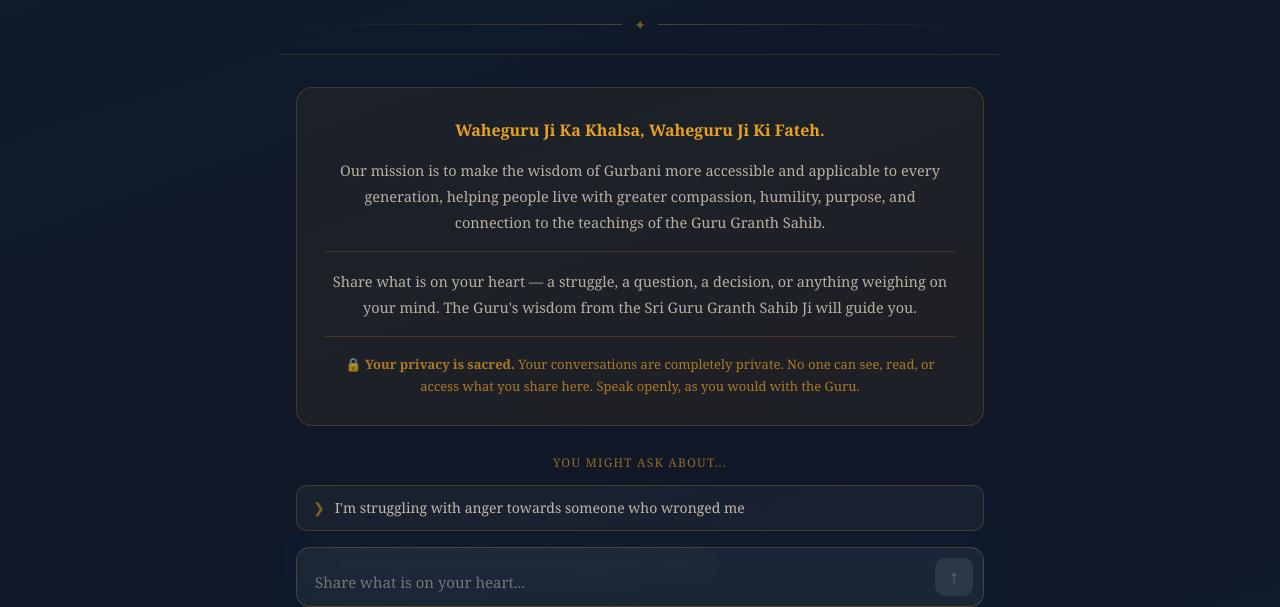
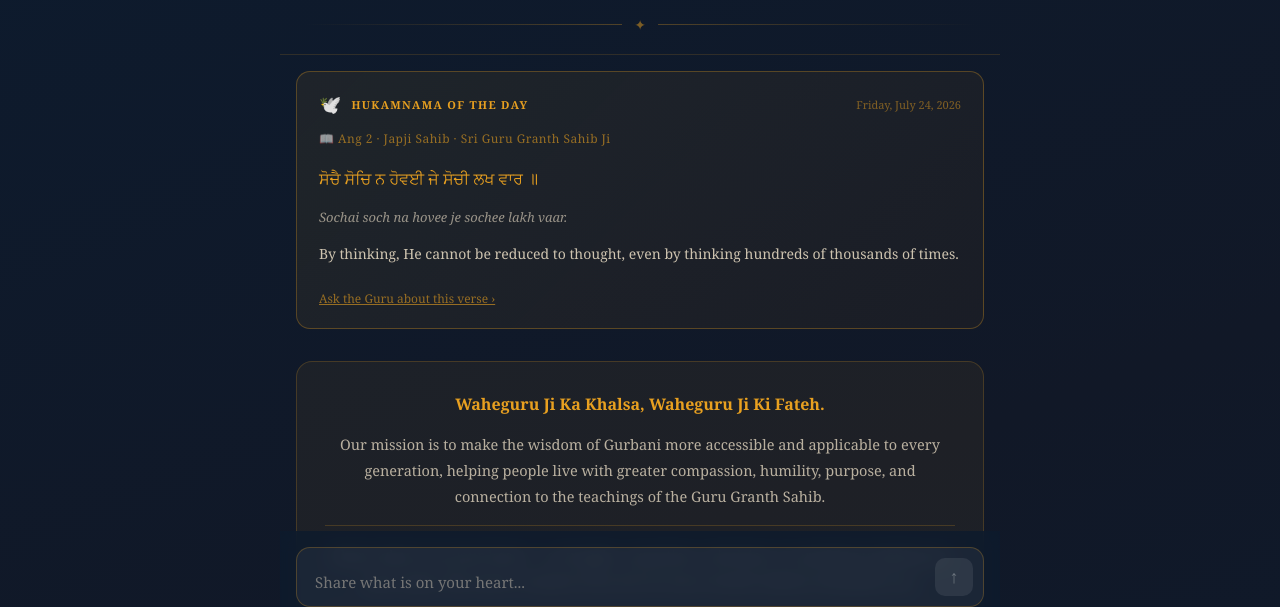
Before and after one commit to harpsd/gurbani-chatbot, a plain HTML site: page index.html in a window 1280 px wide. Shown: the part 152-759 px from the top of the page. Drawn offline with Linux system fonts and the light colour scheme; no server answers.

Commit message:
Update index.html

```diff
--- a/index.html
+++ b/index.html
@@ -206,6 +206,76 @@
     color: rgba(237,224,200,0.25);
     margin: 10px 0 0; letter-spacing: 0.03em;
   }
+  .hukamnama-box {
+    width: 100%; max-width: 720px;
+    margin: 0 auto;
+    padding: 0 16px;
+  }
+  .hukamnama-inner {
+    background: linear-gradient(135deg, rgba(232,160,32,0.08), rgba(196,125,16,0.05));
+    border: 1px solid rgba(232,160,32,0.3);
+    border-radius: 14px;
+    padding: 20px 22px;
+    margin: 16px 0 0;
+  }
+  .hukamnama-header {
+    display: flex; align-items: center; gap: 10px;
+    margin-bottom: 14px;
+  }
+  .hukamnama-label {
+    font-size: 11px;
+    text-transform: uppercase;
+    letter-spacing: 0.12em;
+    color: #E8A020;
+    font-weight: bold;
+  }
+  .hukamnama-date {
+    font-size: 11px;
+    color: rgba(232,160,32,0.5);
+    margin-left: auto;
+  }
+  .hukamnama-ang {
+    font-size: 12px;
+    color: rgba(232,160,32,0.6);
+    margin-bottom: 10px;
+    letter-spacing: 0.04em;
+  }
+  .hukamnama-gurmukhi {
+    font-size: 16px;
+    color: #E8A020;
+    line-height: 1.9;
+    margin-bottom: 8px;
+  }
+  .hukamnama-transliteration {
+    font-size: 13px;
+    color: rgba(237,224,200,0.6);
+    font-style: italic;
+    line-height: 1.7;
+    margin-bottom: 8px;
+  }
+  .hukamnama-english {
+    font-size: 14px;
+    color: rgba(237,224,200,0.85);
+    line-height: 1.7;
+  }
+  .hukamnama-loading {
+    font-size: 13px;
+    color: rgba(232,160,32,0.5);
+    font-style: italic;
+    text-align: center;
+    padding: 10px 0;
+  }
+  .hukamnama-toggle {
+    background: none;
+    border: none;
+    color: rgba(232,160,32,0.6);
+    font-size: 12px;
+    cursor: pointer;
+    margin-top: 10px;
+    font-family: inherit;
+    text-decoration: underline;
+    padding: 0;
+  }
 </style>
 </head>
 <body>
@@ -222,6 +292,20 @@
     <div class="divider-line right"></div>
   </div>
 </header>
+
+<!-- Hukamnama of the Day -->
+<div class="hukamnama-box">
+  <div class="hukamnama-inner">
+    <div class="hukamnama-header">
+      <span style="font-size:18px;">🕊️</span>
+      <span class="hukamnama-label">Hukamnama of the Day</span>
+      <span class="hukamnama-date" id="hukamDate"></span>
+    </div>
+    <div id="hukamContent">
+      <p class="hukamnama-loading">Loading today's Hukamnama from Sri Darbar Sahib...</p>
+    </div>
+  </div>
+</div>
 
 <main>
   <div id="welcomeScreen">
@@ -261,9 +345,69 @@
 
 <script>
 // ====== CONFIGURATION ======
-// Point this at your own backend endpoint (see backend function file).
-// Do NOT put an Anthropic API key directly in this file.
 const BACKEND_URL = "/api/chat";
+
+// ====== HUKAMNAMA OF THE DAY ======
+async function loadHukamnama() {
+  const dateEl = document.getElementById("hukamDate");
+  const contentEl = document.getElementById("hukamContent");
+
+  // Show today's date
+  const today = new Date();
+  dateEl.textContent = today.toLocaleDateString("en-US", { weekday: "long", year: "numeric", month: "long", day: "numeric" });
+
+  try {
+    const res = await fetch("https://api.gurbaninow.com/v2/hukamnama/today");
+    if (!res.ok) throw new Error("API error");
+    const data = await res.json();
+
+    const verses = data.hukamnama || [];
+    if (!verses.length) throw new Error("No verses");
+
+    // Build display — show first 2 verses to keep it concise
+    const displayVerses = verses.slice(0, 2);
+    let gurmukhi = "", translit = "", english = "";
+
+    displayVerses.forEach(v => {
+      if (v.punjabi?.gurmukhi?.akhar) gurmukhi += v.punjabi.gurmukhi.akhar + " ";
+      if (v.punjabi?.gurmukhi?.unicode) gurmukhi = gurmukhi; // fallback
+      if (v.transliteration) translit += v.transliteration + " ";
+      if (v.translation?.en?.ssk || v.translation?.en?.bdb) {
+        english += (v.translation.en.ssk || v.translation.en.bdb) + " ";
+      }
+    });
+
+    const ang = data.ang?.ang || "";
+    const raag = data.ang?.shabadInfo?.raagName?.en || "";
+    const source = ang ? `Ang ${ang}${raag ? " · " + raag : ""} · Sri Guru Granth Sahib Ji` : "Sri Guru Granth Sahib Ji";
+
+    let html = `<p class="hukamnama-ang">📖 ${source}</p>`;
+    if (gurmukhi.trim()) html += `<p class="hukamnama-gurmukhi">${gurmukhi.trim()}</p>`;
+    if (translit.trim()) html += `<p class="hukamnama-transliteration">${translit.trim()}</p>`;
+    if (english.trim()) html += `<p class="hukamnama-english">${english.trim()}</p>`;
+    html += `<button class="hukamnama-toggle" onclick="askHukamQuestion()">Ask the Guru about this Hukamnama ›</button>`;
+
+    contentEl.innerHTML = html;
+  } catch (err) {
+    // Fallback — show a beautiful default verse if API is unavailable
+    contentEl.innerHTML = `
+      <p class="hukamnama-ang">📖 Ang 2 · Japji Sahib · Sri Guru Granth Sahib Ji</p>
+      <p class="hukamnama-gurmukhi">ਸੋਚੈ ਸੋਚਿ ਨ ਹੋਵਈ ਜੇ ਸੋਚੀ ਲਖ ਵਾਰ ॥</p>
+      <p class="hukamnama-transliteration">Sochai soch na hovee je sochee lakh vaar.</p>
+      <p class="hukamnama-english">By thinking, He cannot be reduced to thought, even by thinking hundreds of thousands of times.</p>
+      <button class="hukamnama-toggle" onclick="askHukamQuestion()">Ask the Guru about this verse ›</button>
+    `;
+  }
+}
+
+function askHukamQuestion() {
+  const verse = document.querySelector(".hukamnama-english");
+  const text = verse ? `Please help me understand today's Hukamnama and how it applies to my life: "${verse.textContent}"` : "Please help me reflect on today's Hukamnama.";
+  sendMessage(text);
+}
+
+// Load Hukamnama when page opens
+loadHukamnama();
 
 const suggestions = [
   "I'm struggling with anger towards someone who wronged me",
```
